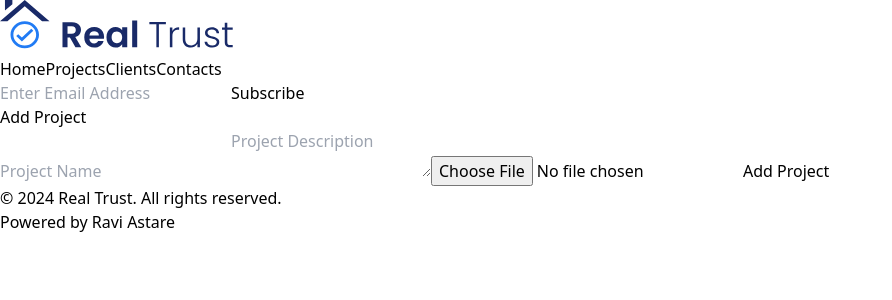
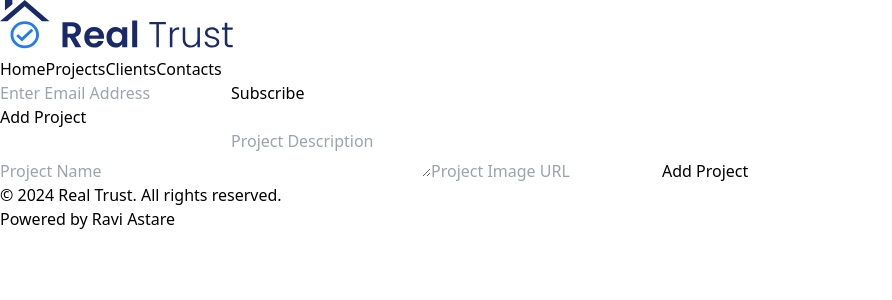
Before and after one commit to Raviast/front-end-project-demo, a React (Vite) app: page /admin/projects in a window 1280 px wide. Shown: the top 300 px of the page, without its empty margins (0-892 px from the left). Built offline with nearby package versions, Linux system fonts and the light colour scheme.

Commit message:
project image update

```diff
--- a/src/components/AdminPanel/ProjectManagement.jsx
+++ b/src/components/AdminPanel/ProjectManagement.jsx
@@ -1,26 +1,107 @@
+// import React, { useState } from 'react';
+
+// const ProjectManagement = () => {
+//   const [projectData, setProjectData] = useState({
+//     name: '',
+//     description: '',
+//     image: null,
+//   });
+
+//   const handleChange = (e) => {
+//     const { name, value } = e.target;
+
+//     setProjectData({ ...projectData, [name]: value });
+//   };
+
+//   const handleImageUpload = (e) => {
+
+//     setProjectData({ ...projectData, image: "https://th.bing.com/th/id/OIP.HyPO0GQqnsGoMcauAHz_MQHaE7?rs=1&pid=ImgDetMain" });
+//   };
+
+//   const handleSubmit = async (e) => {
+//     e.preventDefault();
+//     projectData.image = "https://th.bing.com/th/id/OIP.HyPO0GQqnsGoMcauAHz_MQHaE7?rs=1&pid=ImgDetMain";
+
+//     const myHeaders = new Headers();
+//     myHeaders.append("Content-Type", "application/json");
+
+//     const raw = JSON.stringify(projectData);
+
+//     const requestOptions = {
+//       method: "POST",
+//       headers: myHeaders,
+//       body: raw,
+//       redirect: "follow"
+//     };
+
+//     fetch("https://react-backend-demo.vercel.app/project/addProject", requestOptions)
+//       .then((response) => response.text())
+//       .then((result) => {
+//         alert('Project added successfully!');
+//         setProjectData({ name: '', description: '', image: null });
+//       })
+//       .catch((error) => {
+//         console.error(error)
+//         alert('Something went wrong while adding project, please try again');
+//       });
+
+//   };
+
+//   return (
+//     <form
+//       onSubmit={handleSubmit}
+//       className="p-8 bg-gray-100 rounded shadow-md max-w-md mx-auto"
+//     >
+//       <h2 className="text-xl font-bold mb-4">Add Project</h2>
+//       <input
+//         type="text"
+//         name="name"
+//         value={projectData.name}
+//         onChange={handleChange}
+//         placeholder="Project Name"
+//         className="w-full p-2 mb-4 border rounded"
+//       />
+//       <textarea
+//         name="description"
+//         value={projectData.description}
+//         onChange={handleChange}
+//         placeholder="Project Description"
+//         className="w-full p-2 mb-4 border rounded"
+//       />
+//       <input
+//         type="file"
+//         onChange={handleImageUpload}
+//         className="w-full p-2 mb-4 border rounded"
+//       />
+//       <button
+//         type="submit"
+//         className="w-full bg-blue-500 text-white p-2 rounded"
+//       >
+//         Add Project
+//       </button>
+//     </form>
+//   );
+// };
+
+// export default ProjectManagement;
+
+
 import React, { useState } from 'react';
 
 const ProjectManagement = () => {
   const [projectData, setProjectData] = useState({
     name: '',
     description: '',
-    image: null,
+    image: '',
   });
 
   const handleChange = (e) => {
     const { name, value } = e.target;
-
     setProjectData({ ...projectData, [name]: value });
-  };
-
-  const handleImageUpload = (e) => {
-
-    setProjectData({ ...projectData, image: "https://th.bing.com/th/id/OIP.HyPO0GQqnsGoMcauAHz_MQHaE7?rs=1&pid=ImgDetMain" });
   };
 
   const handleSubmit = async (e) => {
     e.preventDefault();
-    projectData.image = "https://th.bing.com/th/id/OIP.HyPO0GQqnsGoMcauAHz_MQHaE7?rs=1&pid=ImgDetMain";
 
     const myHeaders = new Headers();
     myHeaders.append("Content-Type", "application/json");
@@ -38,13 +119,12 @@ const ProjectManagement = () => {
       .then((response) => response.text())
       .then((result) => {
         alert('Project added successfully!');
-        setProjectData({ name: '', description: '', image: null });
+        setProjectData({ name: '', description: '', image: '' });
       })
       .catch((error) => {
-        console.error(error)
+        console.error(error);
         alert('Something went wrong while adding project, please try again');
       });
-
   };
 
   return (
@@ -53,6 +133,7 @@ const ProjectManagement = () => {
       className="p-8 bg-gray-100 rounded shadow-md max-w-md mx-auto"
     >
       <h2 className="text-xl font-bold mb-4">Add Project</h2>
+
       <input
         type="text"
         name="name"
@@ -61,6 +142,7 @@ const ProjectManagement = () => {
         placeholder="Project Name"
         className="w-full p-2 mb-4 border rounded"
       />
+
       <textarea
         name="description"
         value={projectData.description}
@@ -68,11 +150,16 @@ const ProjectManagement = () => {
         placeholder="Project Description"
         className="w-full p-2 mb-4 border rounded"
       />
+
       <input
-        type="file"
-        onChange={handleImageUpload}
+        type="text"
+        name="image"
+        value={projectData.image}
+        onChange={handleChange}
+        placeholder="Project Image URL"
         className="w-full p-2 mb-4 border rounded"
       />
+
       <button
         type="submit"
         className="w-full bg-blue-500 text-white p-2 rounded"
```
